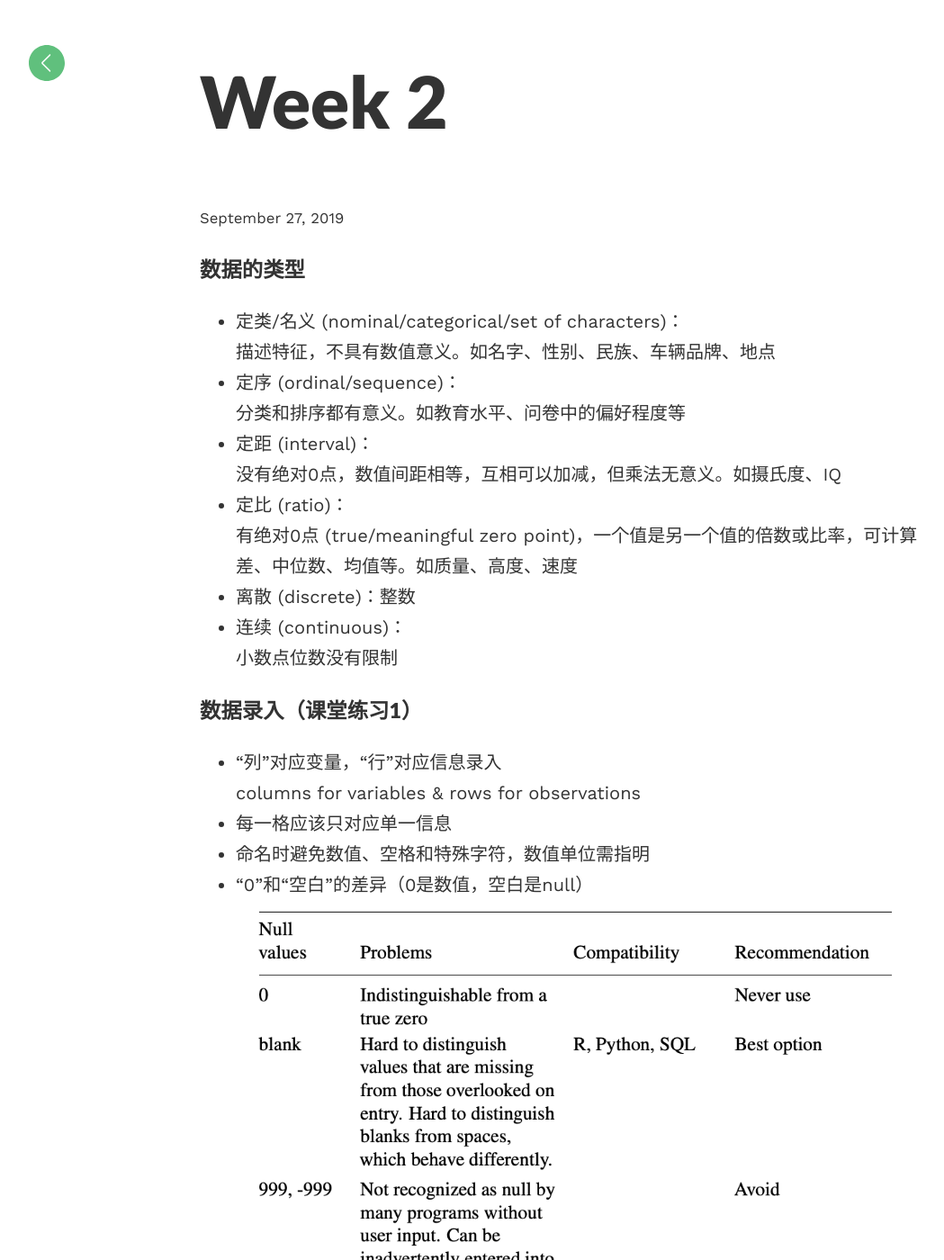
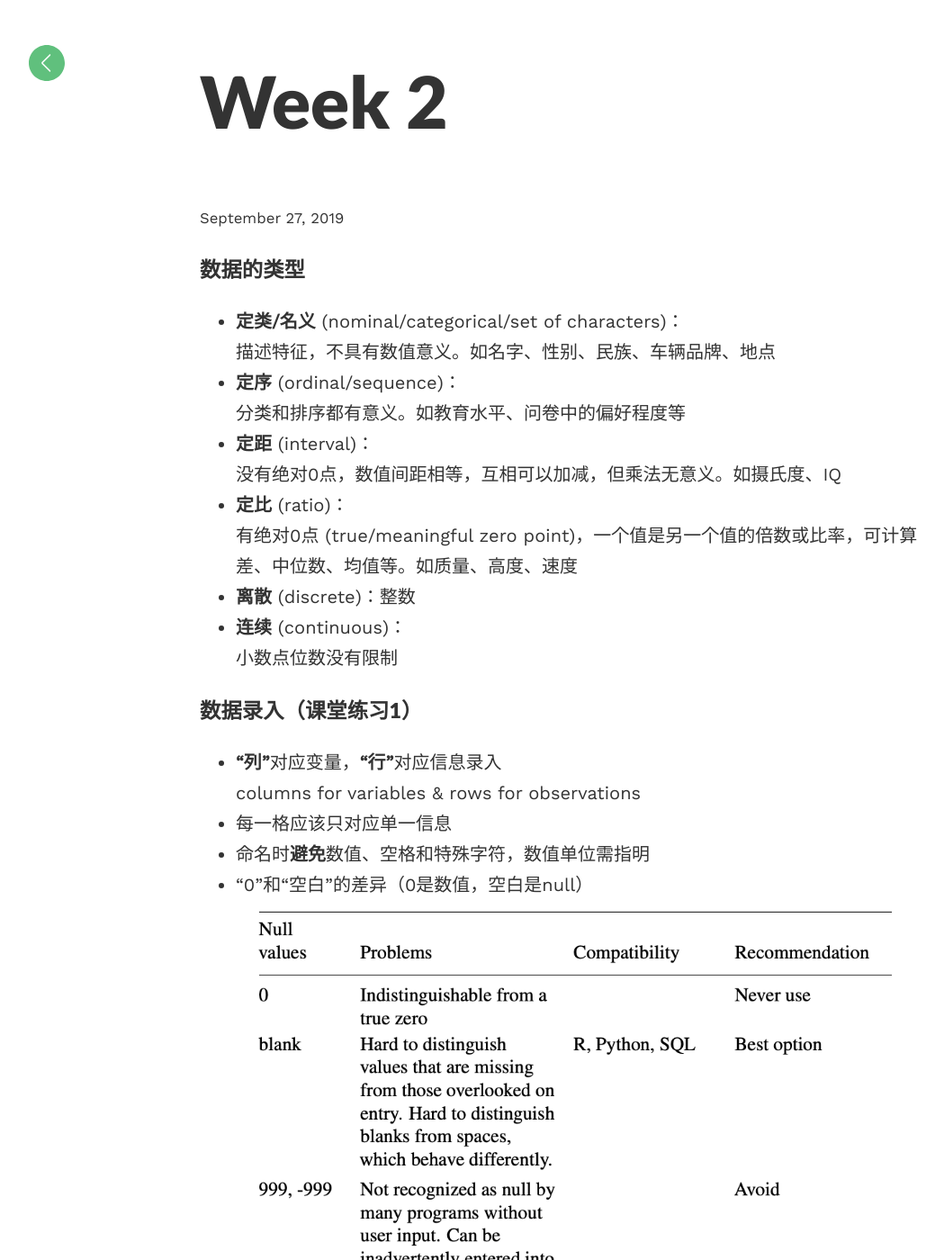
Before and after one commit to haoyuns/Fall-2019, a Jekyll site: the page built from _posts/2019-09-27-week2.md, in a window 1280 px wide and 1400 px high. Shown: the whole window at 90% size, without its empty margins (18-1067 px from the left). Built offline with Jekyll 4.4.1, drawn with Linux system fonts in a browser that asks for light colours; some of the changed text lies outside the part shown.

```diff
--- a/_posts/2019-09-27-week2.md
+++ b/_posts/2019-09-27-week2.md
@@ -4,27 +4,27 @@ title:  "Week 2"
 ---
 
 ### 数据的类型
-- 定类/名义 (nominal/categorical/set of characters)：
+- **定类/名义** (nominal/categorical/set of characters)：
 描述特征，不具有数值意义。如名字、性别、民族、车辆品牌、地点
-- 定序 (ordinal/sequence)：
+- **定序** (ordinal/sequence)：
 分类和排序都有意义。如教育水平、问卷中的偏好程度等
-- 定距 (interval)：
+- **定距** (interval)：
 没有绝对0点，数值间距相等，互相可以加减，但乘法无意义。如摄氏度、IQ
-- 定比 (ratio)：
+- **定比** (ratio)：
 有绝对0点 (true/meaningful zero point)，一个值是另一个值的倍数或比率，可计算差、中位数、均值等。如质量、高度、速度
-- 离散 (discrete)：整数
-- 连续 (continuous)：
+- **离散** (discrete)：整数
+- **连续** (continuous)：
 小数点位数没有限制
 
 ### 数据录入（课堂练习1）
-- “列”对应变量，“行”对应信息录入
+- **“列”**对应变量，**“行”**对应信息录入
 columns for variables & rows for observations
 - 每一格应该只对应单一信息
-- 命名时避免数值、空格和特殊字符，数值单位需指明
+- 命名时**避免**数值、空格和特殊字符，数值单位需指明
 - “0”和“空白”的差异（0是数值，空白是null）
   ![ways to input null data]({{site.baseurl}}/images/null.png)
 - 数据核验
-- 输出时应导出为csv等通用格式
+- 输出时应导出为 csv 等通用格式
 - 输出时应附上元数据 (metadata: data about data)
 
 ### The Eyeball Test（课堂练习2）
@@ -32,26 +32,26 @@ columns for variables & rows for observations
 - command + 箭头
 - 每一列记录的是什么信息？数据单位是什么？数据类型是什么？
 - 每份数据应该有一个说明和元数据，找出数据背后的上下文
-- 字符是英文还是中文，输入时有空格吗，有空白数据吗
-- 练习2：2017年蔬菜产量最高的10个国家是？（数据：[联合国粮农组织](http://www.fao.org/faostat/zh/?#data)）
+- 字符是英文还是中文，输入时有空格吗？有空白数据吗？
+- **练习2**：2017年蔬菜产量最高的10个国家是？（数据：[联合国粮农组织](http://www.fao.org/faostat/zh/?#data)）
 
 #### 数据处理
 - csv 导入，文档编码与乱码 (tsv, fixed width)
 - 冻结首排，开启过滤功能
 - 排序 (sorting)
 - 过滤 (filtering)
-- 公式 ([functions][阅读5])
+- **公式** ([functions][阅读5])
   - sum(), average(), median()
   - upper(), lower(), proper()
   - concatenate(), trim()
   - left(), right()
 - 数据透视表 (pivot tables)
-- Excel bugs：[行数](https://blog.csdn.net/zhongguomao/article/details/77737800),[日期](https://www.cnblogs.com/guogangj/p/9419453.html)
+- Excel bugs：[行数](https://blog.csdn.net/zhongguomao/article/details/77737800)，[日期](https://www.cnblogs.com/guogangj/p/9419453.html)
 
 #### Tips
 - 保存、保存、保存
 - 记录每一步操作
-- 数据备份，不更改原始数据（raw data）
+- 数据备份，不更改原始数据 (raw data)
 - 如果已经有了机构的分析，依然要做完你自己的分析来核实
 - 了解你的数据后再动手
 - 和同仁交叉核对
```
Also changed, not shown: other parts of _posts/2019-09-27-week2.md (+4 -2 lines).
